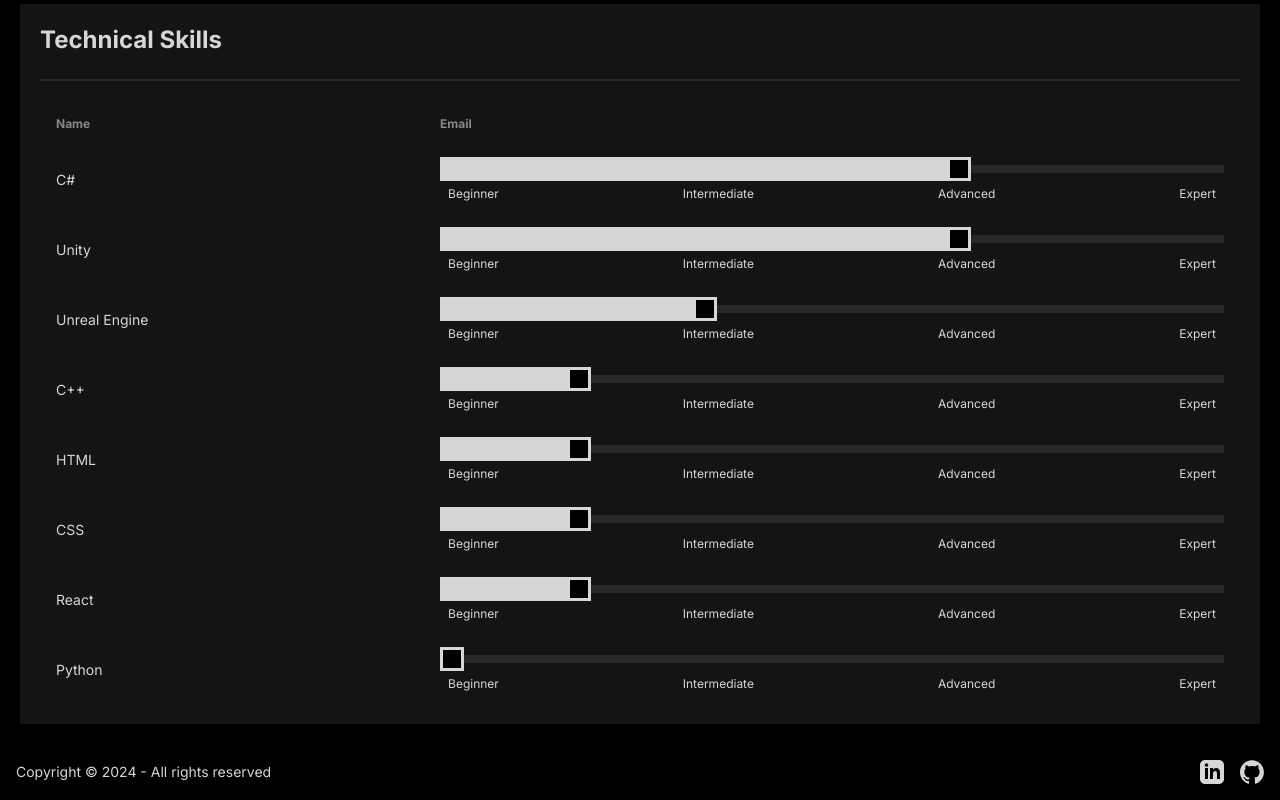
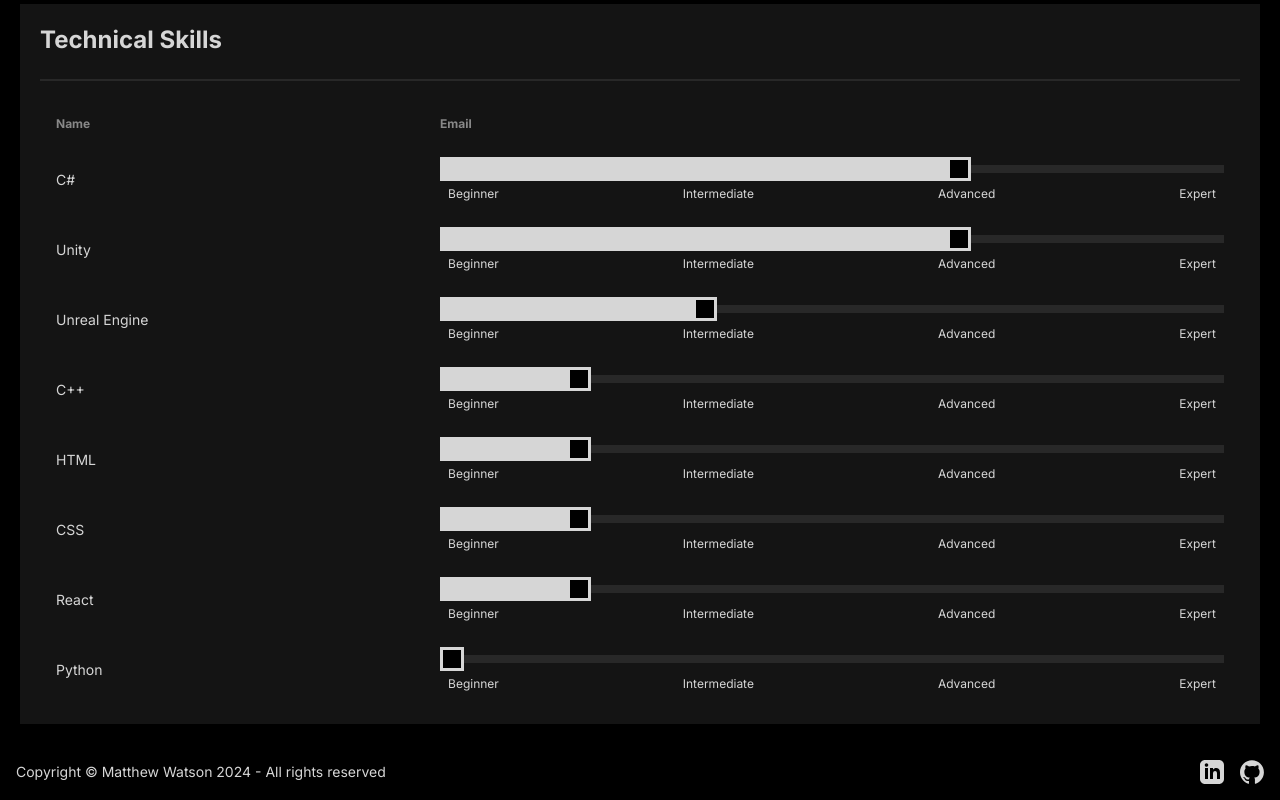
Before and after one commit to mw-138/mw-138.github.io, a Next.js app: page /about in a window 1280 px wide. Shown: the part 676-1476 px from the top of the page. Built offline with nearby package versions, Linux system fonts and the light colour scheme.

Commit message:
feat: updated copyright notice

```diff
--- a/app/components/Footer.tsx
+++ b/app/components/Footer.tsx
@@ -5,7 +5,7 @@ const Footer = () => {
   return (
     <footer className="footer items-center p-4 bg-base-100 text-base-content">
       <aside className="items-center grid-flow-col">
-        <p>Copyright © 2024 - All rights reserved</p>
+        <p>Copyright © Matthew Watson 2024 - All rights reserved</p>
       </aside>
       <nav className="grid-flow-col gap-4 md:place-self-center md:justify-self-end">
         <Link
```
